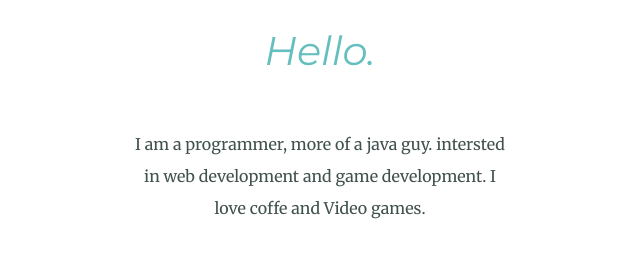
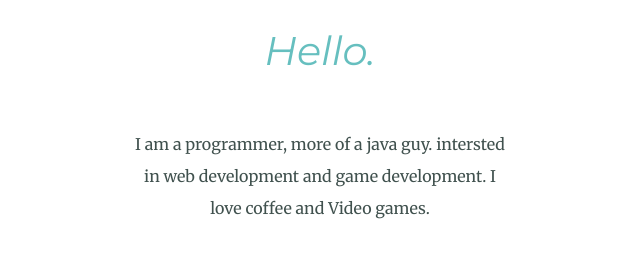
Before and after one commit to ThilakAswin/My_Personal_site, a plain HTML site: page index.html in a window 1280 px wide. Shown: the part 1140-1414 px from the top of the page, 320-960 px from the left. Drawn offline with Linux system fonts and the light colour scheme.

Commit message:
Update index.html

```diff
--- a/index.html
+++ b/index.html
@@ -21,7 +21,7 @@
             <div class="profile">
               <img class = "profile-pic" src="images/hacker.png" alt="my-image">
               <h2>Hello.</h2>
-              <p class="intro">I am a programmer, more of a java guy. intersted in web development and game development. I love coffe and Video games.</p>
+              <p class="intro">I am a programmer, more of a java guy. intersted in web development and game development. I love coffee and Video games.</p>
             </div>
             <hr>
             <div class="skills">
```
